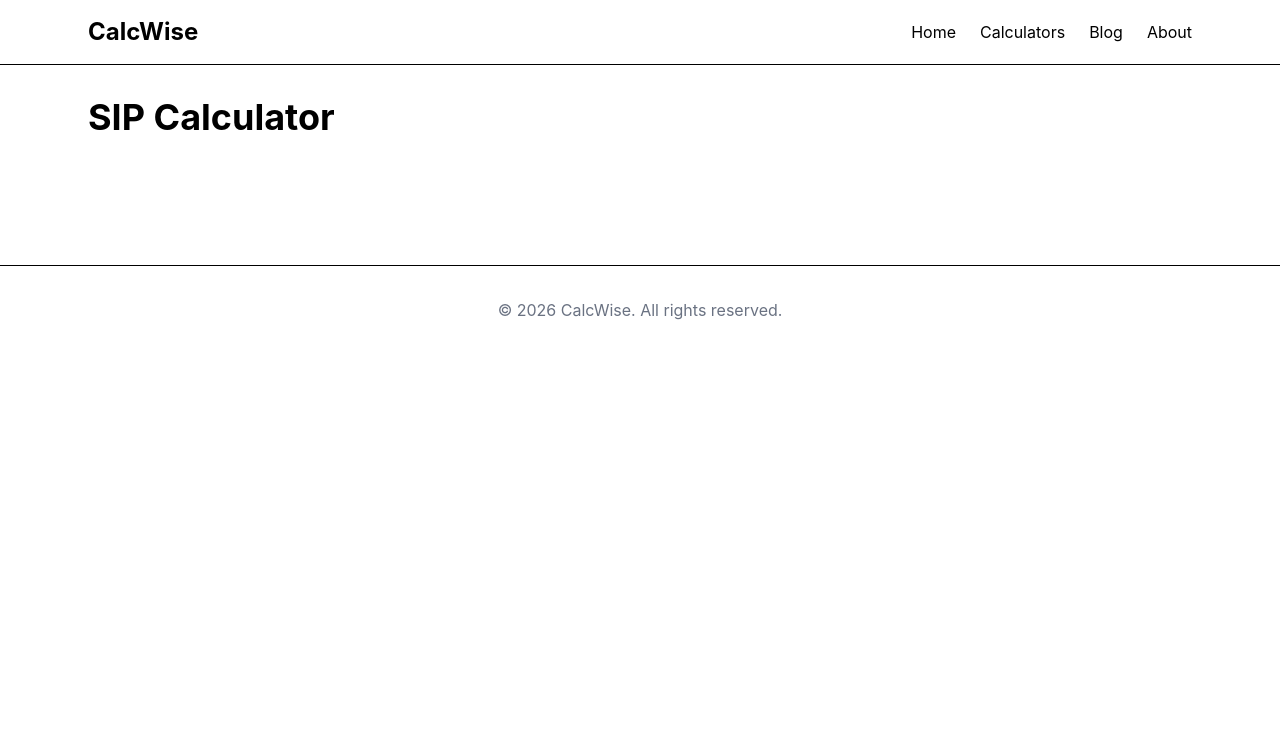
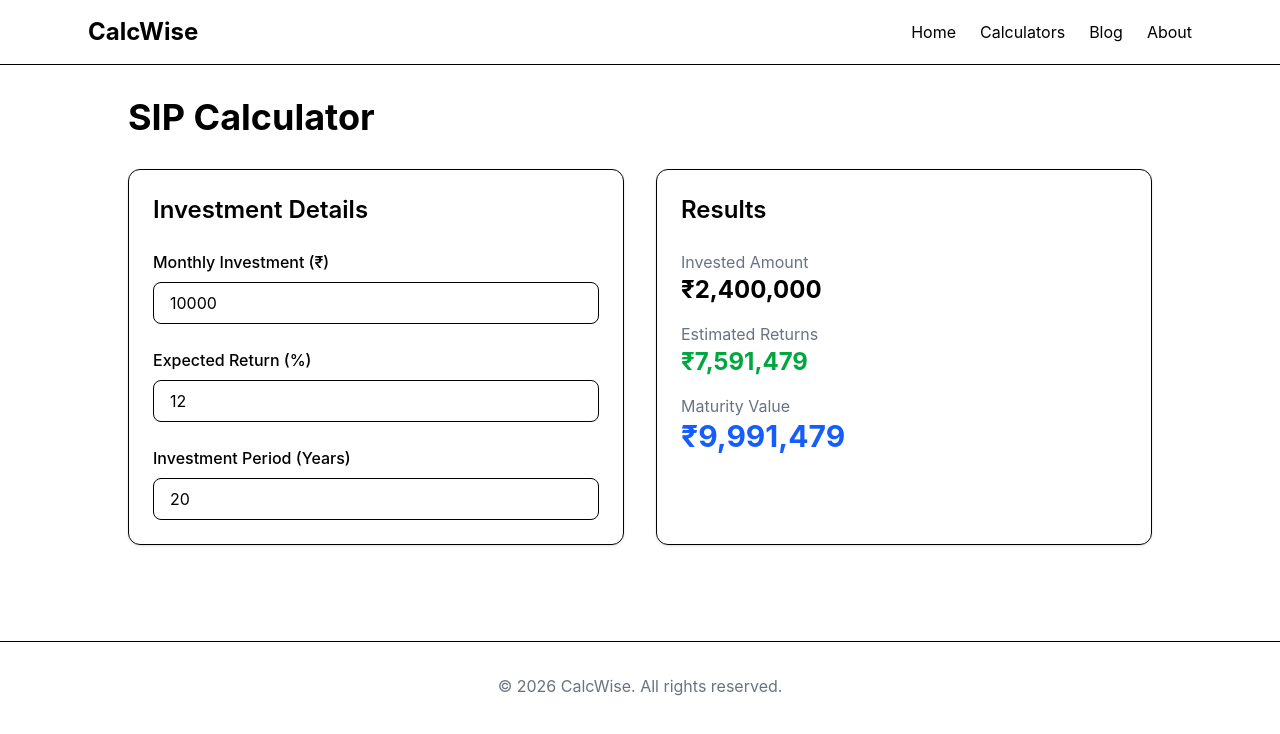
Before and after one commit to santosh450/finance-calculators, a React (Vite) app: page /sip-calculator in a window 1280 px wide. Shown: the top 734 px of the page. Built offline with nearby package versions, Linux system fonts and the light colour scheme.

Commit message:
Add SIP calculator form and results

```diff
--- a/src/pages/SipCalculatorPage.tsx
+++ b/src/pages/SipCalculatorPage.tsx
@@ -9,10 +9,87 @@ export default function SipCalculatorPage() {
   const result = calculateSip(amount, rate, years);
 
   return (
-    <div>
+    <div className="max-w-5xl mx-auto">
       <h1 className="text-4xl font-bold mb-8">SIP Calculator</h1>
 
-      {/* Form and Results coming next */}
+      <div className="grid md:grid-cols-2 gap-8">
+        {/* Input Card */}
+
+        <div className="border rounded-xl p-6 shadow-sm">
+          <h2 className="text-2xl font-semibold mb-6">Investment Details</h2>
+
+          <div className="mb-6">
+            <label className="block mb-2 font-medium">
+              Monthly Investment (₹)
+            </label>
+
+            <input
+              type="number"
+              value={amount}
+              onChange={(e) => setAmount(Number(e.target.value))}
+              className="w-full border rounded-lg px-4 py-2"
+            />
+          </div>
+
+          <div className="mb-6">
+            <label className="block mb-2 font-medium">
+              Expected Return (%)
+            </label>
+
+            <input
+              type="number"
+              value={rate}
+              onChange={(e) => setRate(Number(e.target.value))}
+              className="w-full border rounded-lg px-4 py-2"
+            />
+          </div>
+
+          <div>
+            <label className="block mb-2 font-medium">
+              Investment Period (Years)
+            </label>
+
+            <input
+              type="number"
+              value={years}
+              onChange={(e) => setYears(Number(e.target.value))}
+              className="w-full border rounded-lg px-4 py-2"
+            />
+          </div>
+        </div>
+
+        {/* Results Card */}
+
+        <div className="border rounded-xl p-6 shadow-sm">
+          <h2 className="text-2xl font-semibold mb-6">Results</h2>
+
+          <div className="space-y-4">
+            <div>
+              <p className="text-gray-500">Invested Amount</p>
+
+              <p className="text-2xl font-bold">
+                ₹{Math.round(result.investedAmount).toLocaleString()}
+              </p>
+            </div>
+
+            <div>
+              <p className="text-gray-500">Estimated Returns</p>
+
+              <p className="text-2xl font-bold text-green-600">
+                ₹{Math.round(result.estimatedReturns).toLocaleString()}
+              </p>
+            </div>
+
+            <div>
+              <p className="text-gray-500">Maturity Value</p>
+
+              <p className="text-3xl font-bold text-blue-600">
+                ₹{Math.round(result.maturityValue).toLocaleString()}
+              </p>
+            </div>
+          </div>
+        </div>
+      </div>
     </div>
   );
 }
```
